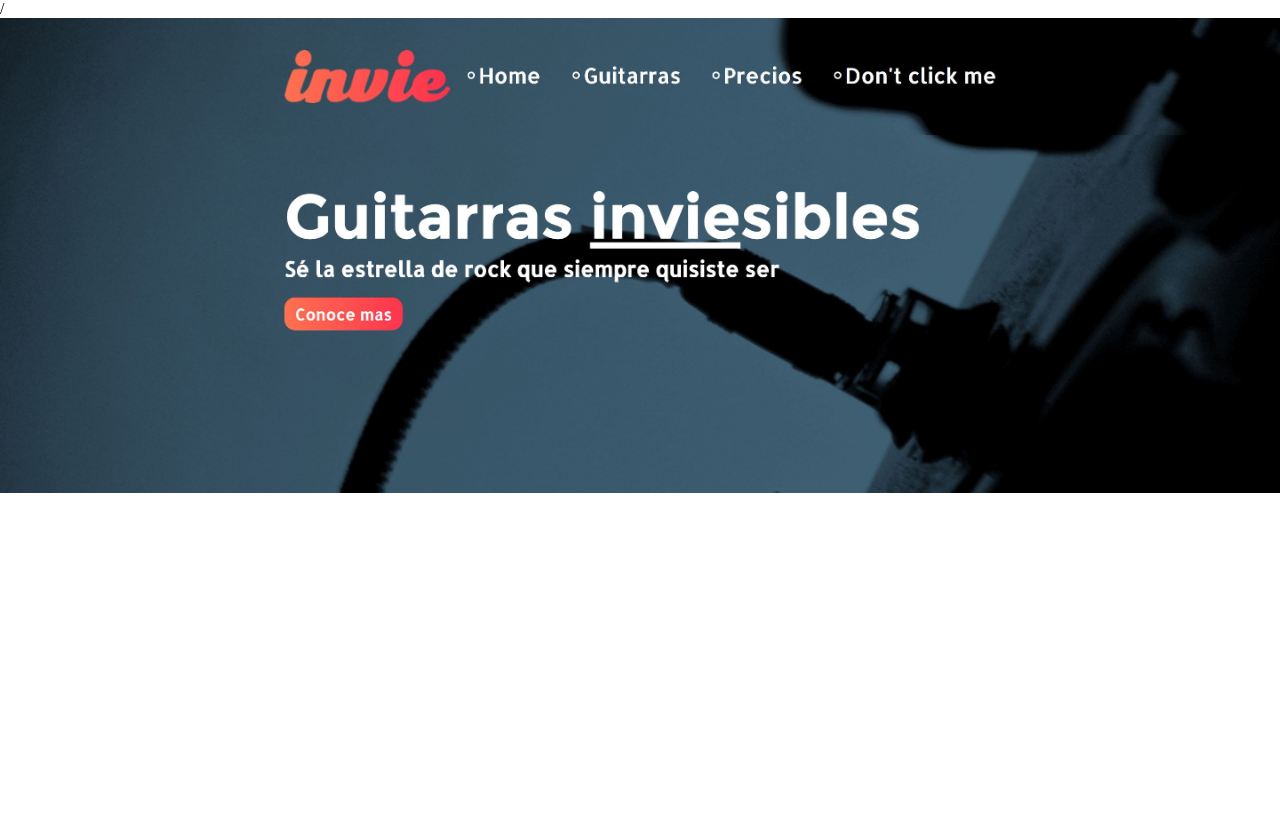
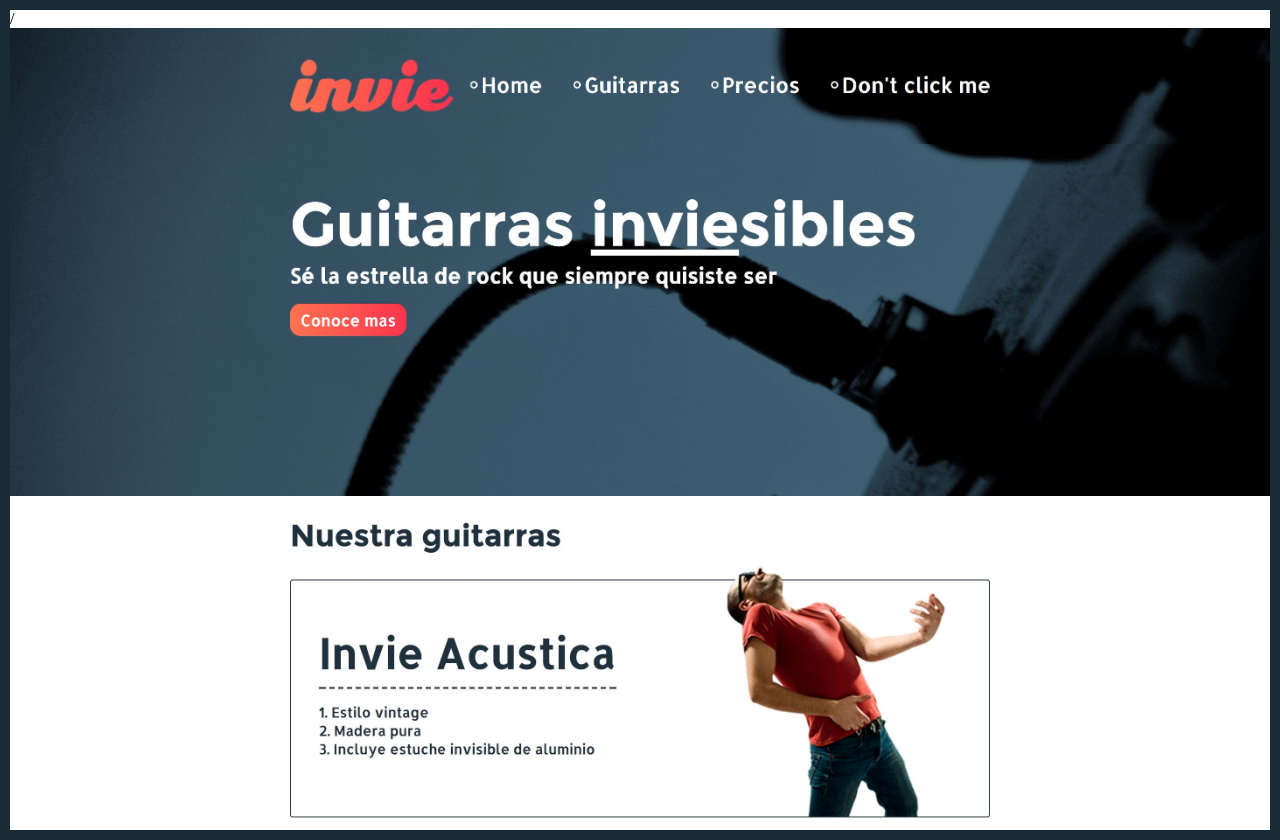
Before and after one commit to hermanmd/Herman-Mundaca, a plain HTML site: page index.html in a window 1280 px wide. Before the commit the page ends 800 px from the top, so only its background shows below. Drawn offline with Linux system fonts and the light colour scheme.

Commit message:
hotfix 1

```diff
--- a/index.html
+++ b/index.html
@@ -8,6 +8,7 @@
     <style media="screen">
         body{
             margin: 0;
+            border: 10px solid #192b36;
         }
 
         img{
@@ -19,5 +20,8 @@
 <body>
     <img src="imagenes/header.jpg">
     <img src="imagenes/hero.jpg">
+    <img src="imagenes/img1.jpg">
+
+
 </body>
 </html>
```
Also changed, not shown: imagenes/footer.jpg (added), imagenes/img2.jpg (added).
